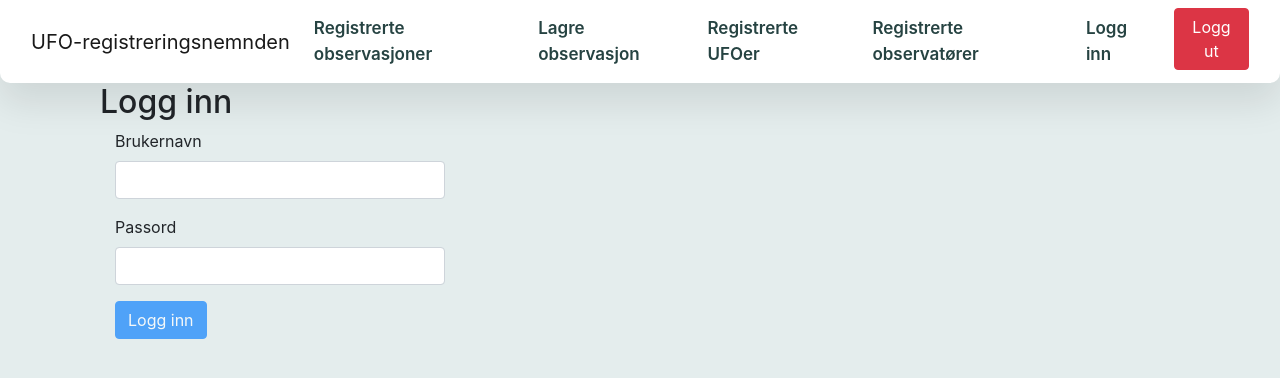
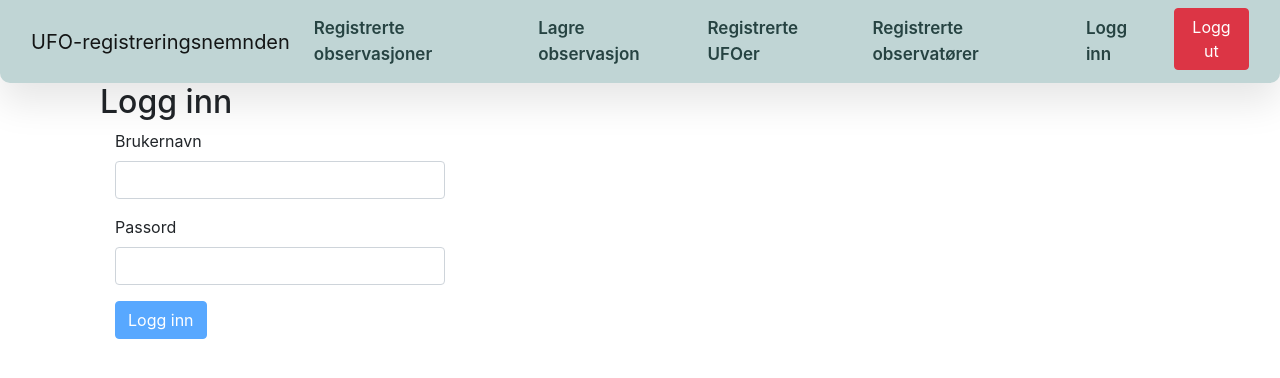
Before and after one commit to s311709/UFOAppAngular, an Angular app in the folder UFOAppAngular/ClientApp/: page /logg-inn in a window 1280 px wide. Shown: the top 378 px of the page. Built offline with nearby package versions, Linux system fonts and the light colour scheme.

Commit message:
bytter om fargene

```diff
--- a/UFOAppAngular/ClientApp/src/app/nav-meny/nav-meny.component.html
+++ b/UFOAppAngular/ClientApp/src/app/nav-meny/nav-meny.component.html
@@ -1,4 +1,4 @@
-    <nav class="navbar navbar-expand-lg navbar-light" style="background-color: #fff">
+    <nav class="navbar navbar-expand-lg navbar-light" style="background-color: #c0d5d5 ">
         <div class="container-fluid">
             <a class="navbar-brand" href="#">UFO-registreringsnemnden</a>
             <button class="navbar-toggler" type="button" data-bs-toggle="collapse"
--- a/UFOAppAngular/ClientApp/src/app/observator-oversikt/observator-oversikt.component.css
+++ b/UFOAppAngular/ClientApp/src/app/observator-oversikt/observator-oversikt.component.css
@@ -1,4 +1,4 @@
 th {
     background-color: #264342;
-    color: #e4eded;
+    color: #c0d5d5;
 }
--- a/UFOAppAngular/ClientApp/src/app/registrerte-observasjoner/registrerte-observasjoner.component.css
+++ b/UFOAppAngular/ClientApp/src/app/registrerte-observasjoner/registrerte-observasjoner.component.css
@@ -1,4 +1,4 @@
 th {
     background-color: #264342;
-    color: #e4eded;
+    color: #c0d5d5;
 }
--- a/UFOAppAngular/ClientApp/src/app/ufo-oversikt/ufo-oversikt.component.css
+++ b/UFOAppAngular/ClientApp/src/app/ufo-oversikt/ufo-oversikt.component.css
@@ -1,4 +1,4 @@
 th {
     background-color: #264342;
-    color: #e4eded;
+    color: #c0d5d5;
 }
--- a/UFOAppAngular/ClientApp/src/styles.css
+++ b/UFOAppAngular/ClientApp/src/styles.css
@@ -15,5 +15,5 @@ code {
     border-color: #1861ac;
 }
 html, body {
-    background-color: #e4eded;
+    background-color: #fff;
 }
```
